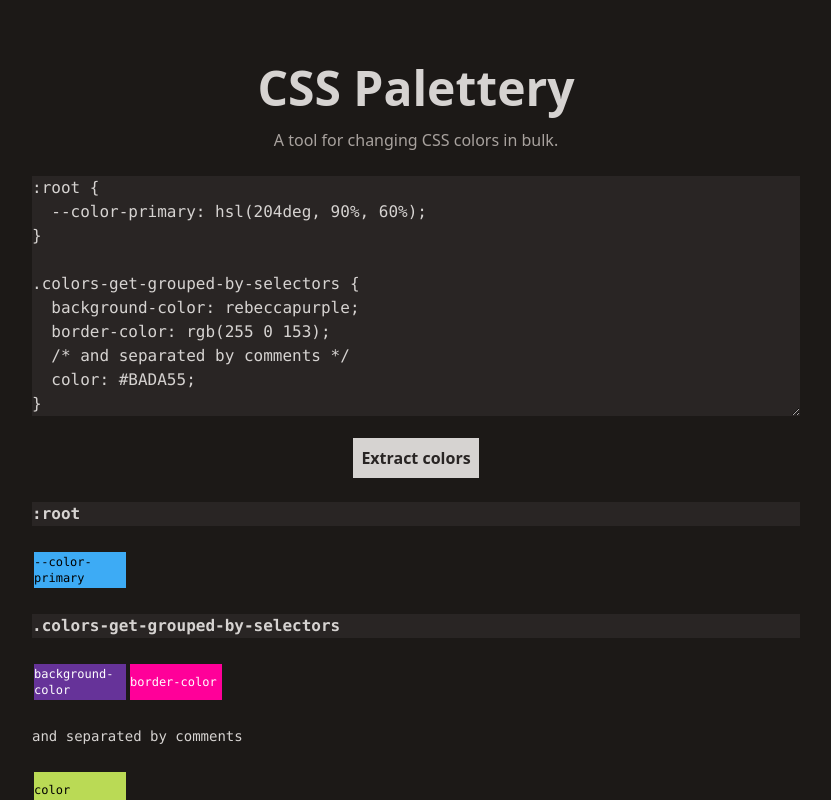
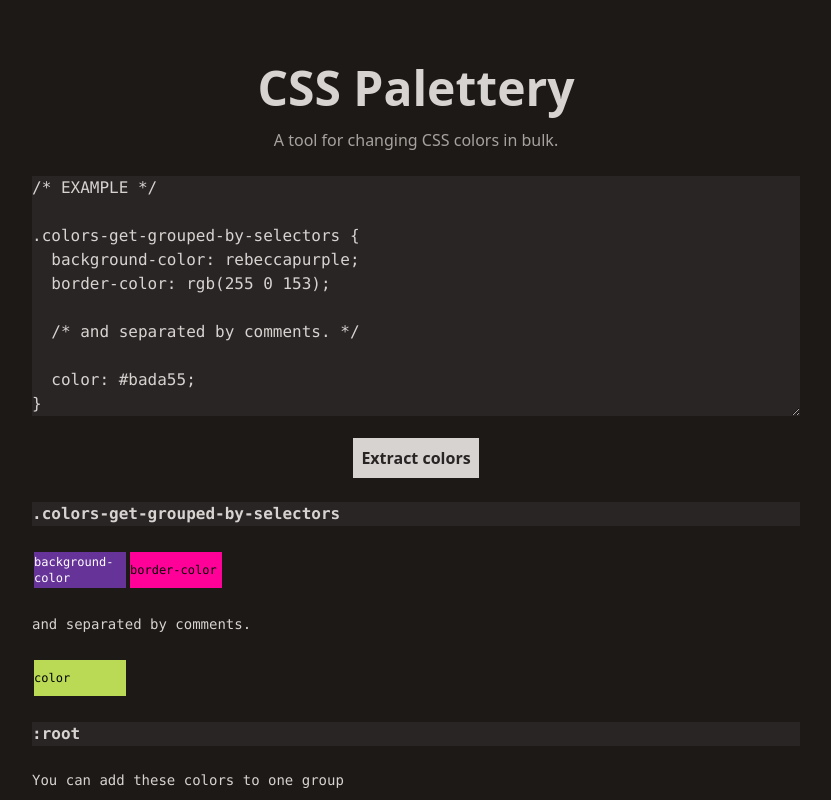
Before and after one commit to teatov/css-palettery, a Svelte app: page / in a window 1280 px wide. Both pictures are taken after a click on the button "Extract colors". Shown: the top 800 px of the page, without its empty margins (224-1055 px from the left). Built offline with nearby package versions, Linux system fonts and the light colour scheme.

Commit message:
change `example.css`, add hover text for colors and add `Button` component

```diff
--- a/src/App.svelte
+++ b/src/App.svelte
@@ -2,6 +2,7 @@
   import css from 'css';
   import chroma from 'chroma-js';
   import exampleCss from './assets/example.css?raw';
+  import Button from './lib/Button.svelte';
 
   type ColorSpace = 'hex' | 'rgb' | 'hsl';
 
@@ -260,12 +261,13 @@
 {#snippet colorList(
   colorItems: ColorItem[],
   functionOnClick: (colorItem: ColorItem) => void,
+  hoverText: string,
   showGrouping: boolean = false
 )}
   <ul class="grid grid-cols-6 text-xs font-mono break-words sm:grid-cols-8">
     {#each colorItems as colorItem}
       <li
-        class="min-h-10 h-full {colorItem.color.hsl()[2] > 0.5 &&
+        class="min-h-10 h-full {colorItem.color.hsl()[2] > 0.45 &&
         colorItem.color.alpha() > 0.75
           ? 'text-black'
           : 'text-white'} border-2 {showGrouping && colorItem.group
@@ -274,12 +276,21 @@
         style="background-color: {colorItem.declaration.value};"
       >
         <button
-          class="block w-full h-full text-start {showGrouping && colorItem.group
+          class="group relative block w-full h-full text-start {showGrouping &&
+          colorItem.group
             ? 'cursor-not-allowed'
             : ''}"
           onclick={() => functionOnClick(colorItem)}
-          >{colorItem.property}</button
         >
+          {colorItem.property}
+          {#if !(showGrouping && colorItem.group)}
+            <div
+              class="absolute inset-0 text-center bg-stone-900/75 text-stone-300 font-sans invisible group-hover:visible"
+            >
+              {hoverText}
+            </div>
+          {/if}
+        </button>
       </li>
     {/each}
   </ul>
@@ -302,10 +313,7 @@
       ></textarea>
     </form>
     <div class="text-center">
-      <button
-        class="bg-stone-300 text-stone-800 font-semibold p-2 text-nowrap"
-        onclick={parseCss}>Extract colors</button
-      >
+      <Button onclick={parseCss}>Extract colors</Button>
     </div>
     {#if ast?.stylesheet?.parsingErrors && ast?.stylesheet?.parsingErrors?.length > 0}
       <div class="bg-rose-800 text-rose-200 p-4 font-mono">
@@ -332,7 +340,12 @@
         {#if section.name}
           <div class="mb-2 text-sm font-mono break-words">{section.name}</div>
         {/if}
-        {@render colorList(section.colorItems, addColorItemToGroup, true)}
+        {@render colorList(
+          section.colorItems,
+          addColorItemToGroup,
+          'Add to group',
+          true
+        )}
       {/each}
     {/each}
   </ul>
@@ -394,26 +407,26 @@
                 ? 'border-stone-300'
                 : 'border-stone-700'}"
             >
-              <button class="p-2" onclick={() => selectGroup(group)}
-                >{group.name}</button
+              <button
+                class="p-2 hover:bg-stone-600 active:bg-stone-700"
+                onclick={() => selectGroup(group)}>{group.name}</button
               >
-              <button class="p-2" onclick={() => deleteGroup(group)}
-                >&#10005;</button
+              <button
+                class="p-2 hover:bg-stone-600 active:bg-stone-700"
+                onclick={() => deleteGroup(group)}>&#10005;</button
               >
             </li>
           {/each}
         </ul>
-        <button
-          class="bg-stone-300 text-stone-800 font-semibold p-2"
-          onclick={newGroup}>New group</button
-        >
+        <Button onclick={newGroup}>New group</Button>
       </div>
       {#if selectedGroup}
         <div class="overflow-y-auto grow">
           {#if selectedGroup.colorItems.length > 0}
             {@render colorList(
               selectedGroup.colorItems,
-              removeColorItemFromGroup
+              removeColorItemFromGroup,
+              'Remove from group'
             )}
           {:else}
             <p>Click on some colors to add them to this group.</p>
@@ -443,18 +456,11 @@
   {#if ast}
     <div class="space-y-4">
       <div class="text-center">
-        <button
-          class="bg-stone-300 text-stone-800 font-semibold p-2 text-nowrap"
-          onclick={produceOutput}>Generate CSS</button
-        >
+        <Button onclick={produceOutput}>Generate CSS</Button>
       </div>
       {#if output}
         <div class="text-end">
-          <button
-            class="bg-stone-300 text-stone-800 font-semibold p-2 text-nowrap"
-            onclick={copyOutputToClipboard}
-            >{copied ? 'Copied!' : 'Copy to clipboard'}</button
-          >
+          <Button onclick={copyOutputToClipboard}>{copied ? 'Copied!' : 'Copy to clipboard'}</Button>
         </div>
         <textarea
           name="output"
@@ -472,7 +478,8 @@
     Source code is available on <a
       href="https://github.com/teatov/css-palettery"
       rel="noopener noreferrer"
-      class="text-stone-300 underline">GitHub</a
+      class="text-stone-300 underline hover:text-stone-200 active:text-stone-300"
+      >GitHub</a
     >.
   </p>
 </footer>
--- a/src/assets/example.css
+++ b/src/assets/example.css
@@ -1,10 +1,39 @@
-:root {
-  --color-primary: hsl(204deg, 90%, 60%);
-}
+/* EXAMPLE */
 
 .colors-get-grouped-by-selectors {
   background-color: rebeccapurple;
   border-color: rgb(255 0 153);
-  /* and separated by comments */
-  color: #BADA55;
+
+  /* and separated by comments. */
+
+  color: #bada55;
 }
+
+:root {
+  /* You can add these colors to one group */
+  --color-primary: hsl(204deg, 90%, 60%);
+  --color-primary-hover: hsl(204deg, 90%, 50%);
+  --color-primary-bg: hsla(204deg, 100%, 36%, 0.6);
+  --color-primary-text: hsl(204deg, 90%, 72%);
+  --color-primary-dark-1: #14a1ff;
+  --color-primary-dark-2: #47b6ff;
+  --color-primary-dark-3: #66c2ff;
+  --color-primary-dark-4: #8fd2ff;
+  --color-primary-dark-5: #addeff;
+  --color-primary-dark-6: #c7e9ff;
+  --color-primary-dark-7: #e0f3ff;
+
+  /* and these to another. And then adjust their HSL values. */
+  --color-secondary: hsl(213, 12%, 30%);
+  --color-secondary-bg: hsl(213, 16%, 20%);
+  --color-secondary-dark-1: hsl(213, 12%, 35%);
+  --color-secondary-dark-2: hsl(213, 12%, 40%);
+  --color-secondary-dark-3: hsl(213, 12%, 50%);
+  --color-secondary-dark-4: hsl(213, 12%, 55%);
+  --color-secondary-dark-5: hsl(213, 12%, 60%);
+  --color-secondary-dark-6: #9aa3af;
+  --color-secondary-dark-7: hsl(213, 12%, 69%);
+
+  /* Then click "Generate CSS" and get your new CSS theme! */
+  --nice: mediumspringgreen;
+}
--- /dev/null
+++ b/src/lib/Button.svelte
@@ -0,0 +1,11 @@
+<script lang="ts">
+  import type { HTMLButtonAttributes } from 'svelte/elements';
+
+  let { children, ...rest }: HTMLButtonAttributes = $props();
+</script>
+
+<button
+  {...rest}
+  class="bg-stone-300 text-stone-800 font-semibold p-2 text-nowrap hover:bg-stone-200 active:bg-stone-300"
+  >{@render children?.()}</button
+>
```
